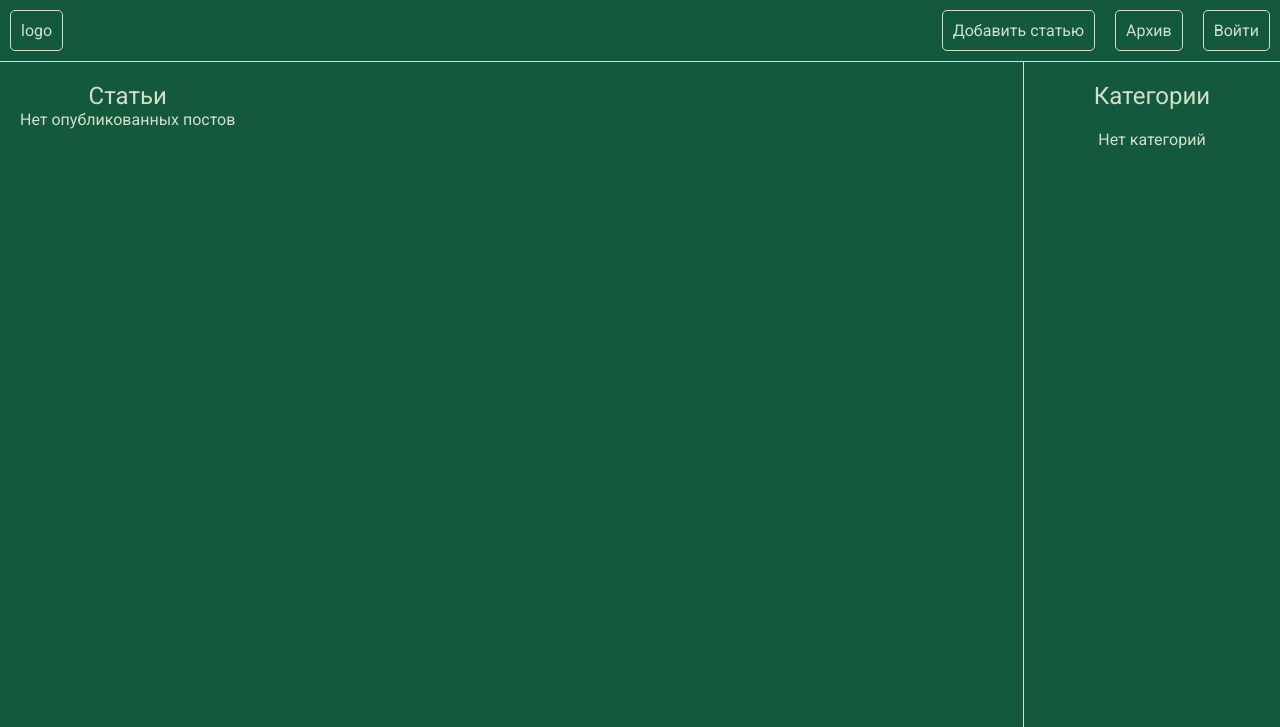
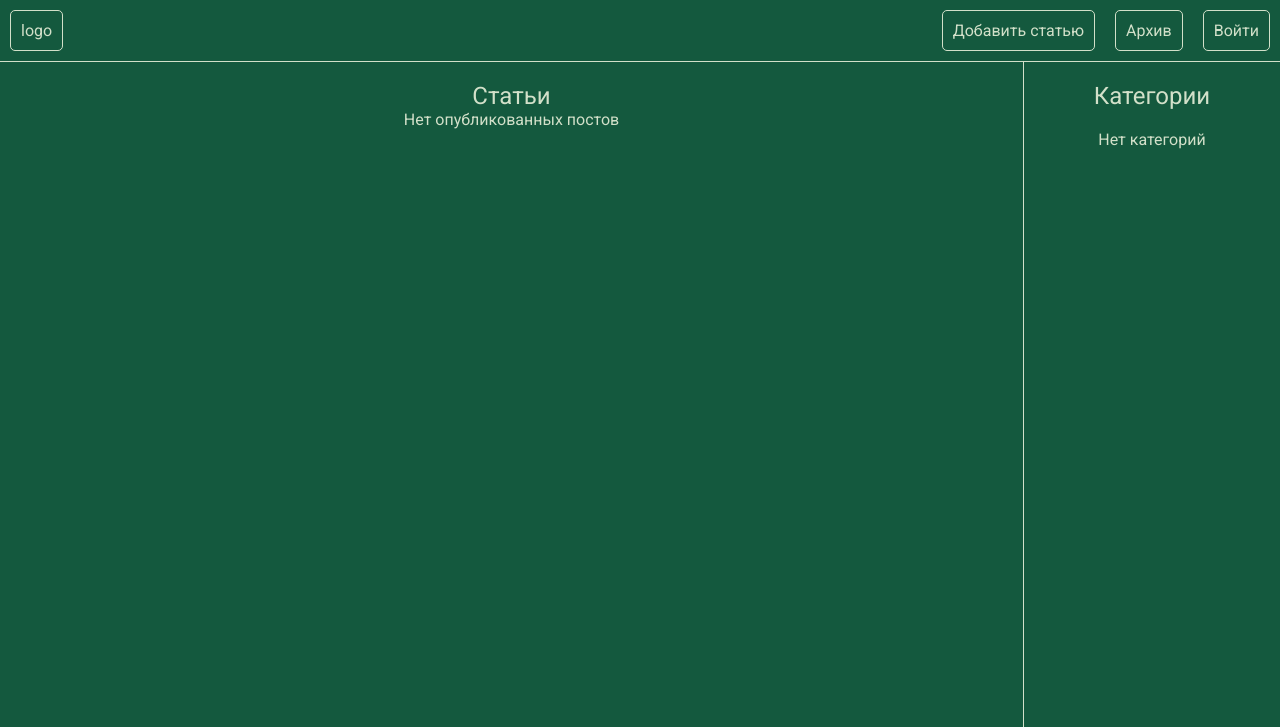
Before and after one commit to Vinogradnij/blogVladosa, a Django app: page / in a window 1280 px wide. Shown: the top 727 px of the page. Run offline with Django 5.2, Linux system fonts and the light colour scheme; data that the repository does not hold is empty.

Commit message:
Добавлено свойство flex для элемента, отвечающего за отображение контента

```diff
--- a/blogvladosa/blog/static/blog/css/style.css
+++ b/blogvladosa/blog/static/blog/css/style.css
@@ -58,6 +58,7 @@ main {
 }
 
 .home-content {
+    flex: 1 1 auto;
     display: flex;
     flex-direction: column;
     justify-content: flex-start;
```
